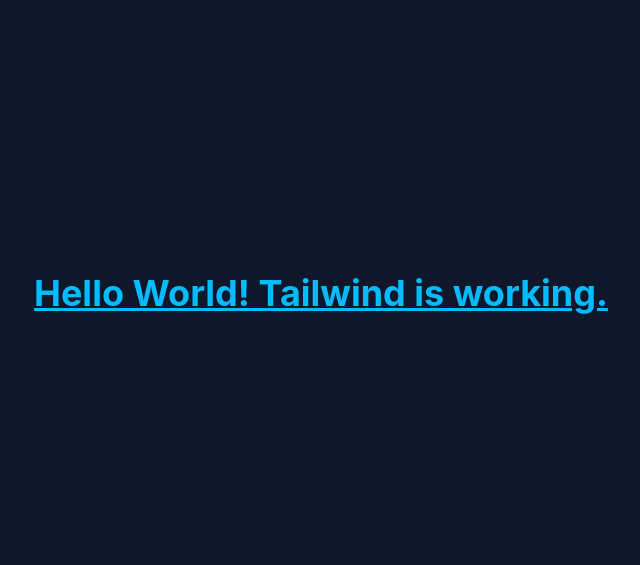
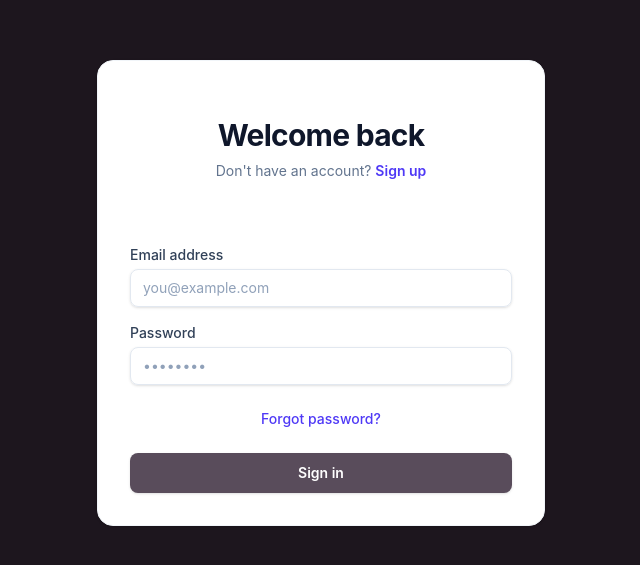
Before and after one commit to Joao-Vitor-Siqueira/Leaderify, a React (Vite) app in the folder leaderify-app/: page /login in a window 1280 px wide. Shown: the part 107-672 px from the top of the page, without its empty margins (319-959 px from the left). Built offline with nearby package versions, Linux system fonts and the light colour scheme.

Commit message:
Create home page,login page and navbar

```diff
--- a/leaderify-app/package.json
+++ b/leaderify-app/package.json
@@ -13,6 +13,7 @@
     "@tailwindcss/vite": "^4.3.2",
     "react": "^19.2.7",
     "react-dom": "^19.2.7",
+    "react-router-dom": "^7.18.1",
     "tailwindcss": "^4.3.2"
   },
   "devDependencies": {
--- a/leaderify-app/src/App.jsx
+++ b/leaderify-app/src/App.jsx
@@ -1,11 +1,27 @@
+import RootLayout from "./components/RootLayout";
+import HomePage from "./pages/HomePage";
+import LoginPage from "./pages/LoginPage";
+import { createBrowserRouter, RouterProvider } from "react-router-dom";
+
+const router = createBrowserRouter([
+  {
+    path: "/",
+    element: <RootLayout />, // This wraps your sub-pages
+    children: [{ path: "/", element: <HomePage /> }],
+  },
+  {
+    path: "/login",
+    element: <LoginPage />,
+  },
+]);
+
 function App() {
   return (
-    <div className="flex items-center justify-center h-screen bg-slate-900">
-      <h1 className="text-4xl font-bold text-sky-400 underline">
-        Hello World! Tailwind is working.
-      </h1>
-    </div>
-  )
+    <>
+      <div className="absolute w-full min-h-screen flex items-center justify-center bg-mauve-900">
+        <RouterProvider router={router} />
+      </div>
+    </>
+  );
 }
-
-export default App
+export default App;
--- /dev/null
+++ b/leaderify-app/src/components/Navbar.jsx
@@ -0,0 +1,45 @@
+import ProfileButton from "./buttons/ProfileButton";
+import { useState } from "react";
+
+export default function Navbar() {
+  const [isOpen, setIsOpen] = useState(false);
+
+  const HamburgerButton = () => {
+    return (
+      <button
+        type="button"
+        className="cursor-pointer p-2 text-slate-600 hover:text-slate-900 hover:bg-slate-100 rounded-lg transition-colors focus:outline-none"
+        onClick={() => setIsOpen(!isOpen)}
+      >
+        <svg
+          xmlns="http://www.w3.org/2000/svg"
+          fill="none"
+          viewBox="0 0 24 24"
+          strokeWidth={2}
+          stroke="currentColor"
+          className="h-12 w-12"
+        >
+          <path
+            strokeLinecap="round"
+            strokeLinejoin="round"
+            d="M3.75 6.75h16.5M3.75 12h16.5m-16.5 5.25h16.5"
+          />
+        </svg>
+      </button>
+    );
+  };
+
+  return (
+    <div
+      className={`fixed bottom-0 left-0 w-screen bg-zinc-50 border-t border-zinc-200 p-4 font-sans text-zinc-800
+        transition-all duration-300 ease-in-out
+        ${isOpen ? "h-1/3" : "h-1/12"}
+        `}
+    >
+      <div className = {`flex justify-between w-full  ${isOpen ? "" : "items-center h-full"}`}>
+        <HamburgerButton />
+        <ProfileButton/>
+      </div>
+    </div>
+  );
+}
--- /dev/null
+++ b/leaderify-app/src/components/RootLayout.jsx
@@ -0,0 +1,11 @@
+import { Outlet, Link } from "react-router-dom";
+import Navbar from "./Navbar";
+
+export default function RootLayout() {
+  return (
+    <>
+      <Navbar />
+      <Outlet />
+    </>
+  );
+}
--- /dev/null
+++ b/leaderify-app/src/components/buttons/ProfileButton.jsx
@@ -0,0 +1,24 @@
+export default function ProfileButton({ userImageUrl, userName }) {
+  return (
+    <button
+      type="button"
+      className="h-12 w-12 group relative flex rounded-full bg-slate-200 text-sm focus:outline-none focus:ring-2 focus:ring-indigo-600 focus:ring-offset-2 transition-all hover:scale-105"
+      aria-haspopup="true"
+      aria-label="User menu"
+    >
+      {userImageUrl ? (
+        // The Profile Image
+        <img
+          className="h-12 w-12 rounded-full object-cover border border-slate-200"
+          src={userImageUrl}
+          alt={userName || "User profile"}
+        />
+      ) : (
+        // Fallback: If no image exists, show an elegant initial or generic avatar
+        <div className="h-12 w-12 rounded-full bg-indigo-600 flex items-center justify-center text-white font-semibold text-sm">
+          {userName ? userName.charAt(0).toUpperCase() : 'U'}
+        </div>
+      )}
+    </button>
+  );
+}
--- /dev/null
+++ b/leaderify-app/src/pages/HomePage.jsx
@@ -0,0 +1,7 @@
+export default function HomePage(){
+    return (
+        <>
+        <p className="text-white">HOME</p>
+        </>
+    );
+}
--- /dev/null
+++ b/leaderify-app/src/pages/LoginPage.jsx
@@ -0,0 +1,93 @@
+export default function LoginPage() {
+
+  return (
+    <>
+      <div className="flex flex-col justify-center w-full h-screen sm:h-auto space-y-8 bg-white p-8 sm:rounded-2xl sm:max-w-md shadow-sm border border-slate-100">
+        {/* Header */}
+        <div className="text-center">
+          <h2 class="mt-6 text-3xl font-bold tracking-tight text-slate-900">
+            Welcome back
+          </h2>
+          <p className="mt-2 text-sm text-slate-500">
+            Don't have an account?{" "}
+            <a
+              href="#"
+              className="font-semibold text-indigo-600 hover:text-indigo-500 transition-colors"
+            >
+              Sign up
+            </a>
+          </p>
+        </div>
+
+        {/* Form */}
+        <form className="mt-8 space-y-6" action="#" method="POST">
+          <div className="space-y-4">
+            {/* Email Field */}
+            <div>
+              <label
+                htmlFor="email"
+                className="block text-sm font-medium text-slate-700"
+              >
+                Email address
+              </label>
+              <div className="mt-1">
+                <input
+                  id="email"
+                  name="email"
+                  type="email"
+                  autoComplete="email"
+                  required
+                  className="block w-full rounded-lg border border-slate-200 px-3 py-2 text-slate-900 placeholder-slate-400 focus:border-indigo-500 focus:outline-none focus:ring-1 focus:ring-indigo-500 sm:text-sm transition-shadow shadow-sm"
+                  placeholder="you@example.com"
+                />
+              </div>
+            </div>
+
+            {/* Password Field */}
+            <div>
+              <label
+                htmlFor="password"
+                className="block text-sm font-medium text-slate-700"
+              >
+                Password
+              </label>
+              <div className="mt-1">
+                <input
+                  id="password"
+                  name="password"
+                  type="password"
+                  autoComplete="current-password"
+                  required
+                  className="block w-full rounded-lg border border-slate-200 px-3 py-2 text-slate-900 placeholder-slate-400 focus:border-indigo-500 focus:outline-none focus:ring-1 focus:ring-indigo-500 sm:text-sm transition-shadow shadow-sm"
+                  placeholder="••••••••"
+                />
+              </div>
+            </div>
+          </div>
+
+          {/* Options */}
+          <div className="flex items-center justify-center text-sm">
+            <div>
+              <a
+                href="#"
+                className="font-medium text-indigo-600 hover:text-indigo-500 transition-colors"
+              >
+                Forgot password?
+              </a>
+            </div>
+          </div>
+
+          {/* Submit Button */}
+          <div>
+            <button
+              type="submit"
+              className="cursor-pointer flex w-full justify-center rounded-lg bg-mauve-600 px-4 py-2.5 text-sm font-semibold text-white shadow-sm hover:bg-mauve-700 "
+            >
+              Sign in
+            </button>
+          </div>
+        </form>
+      </div>
+    </>
+  );
+}
```
Also changed, not shown: 1 other file (tests, documents, lock files or other folders).
